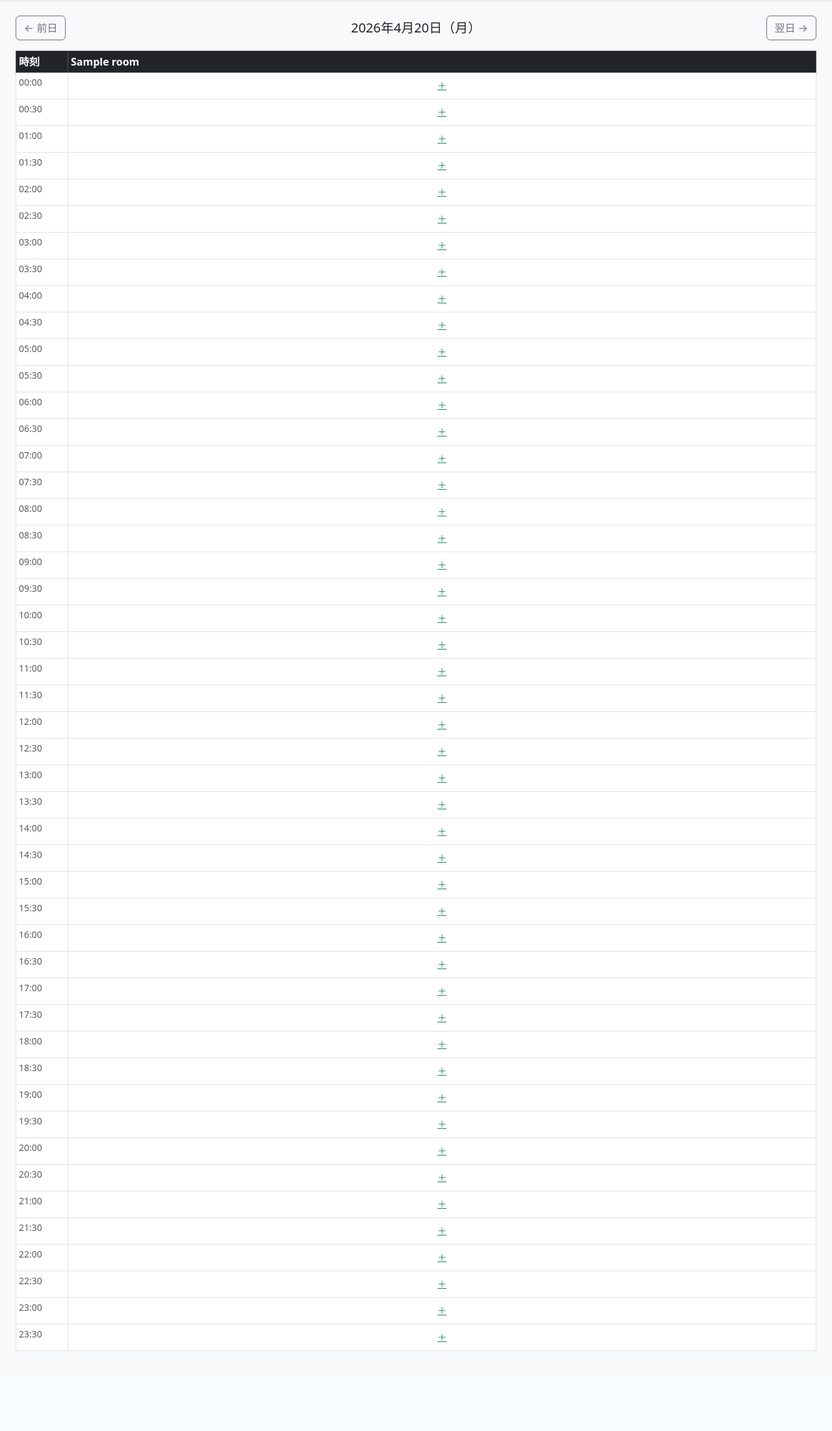
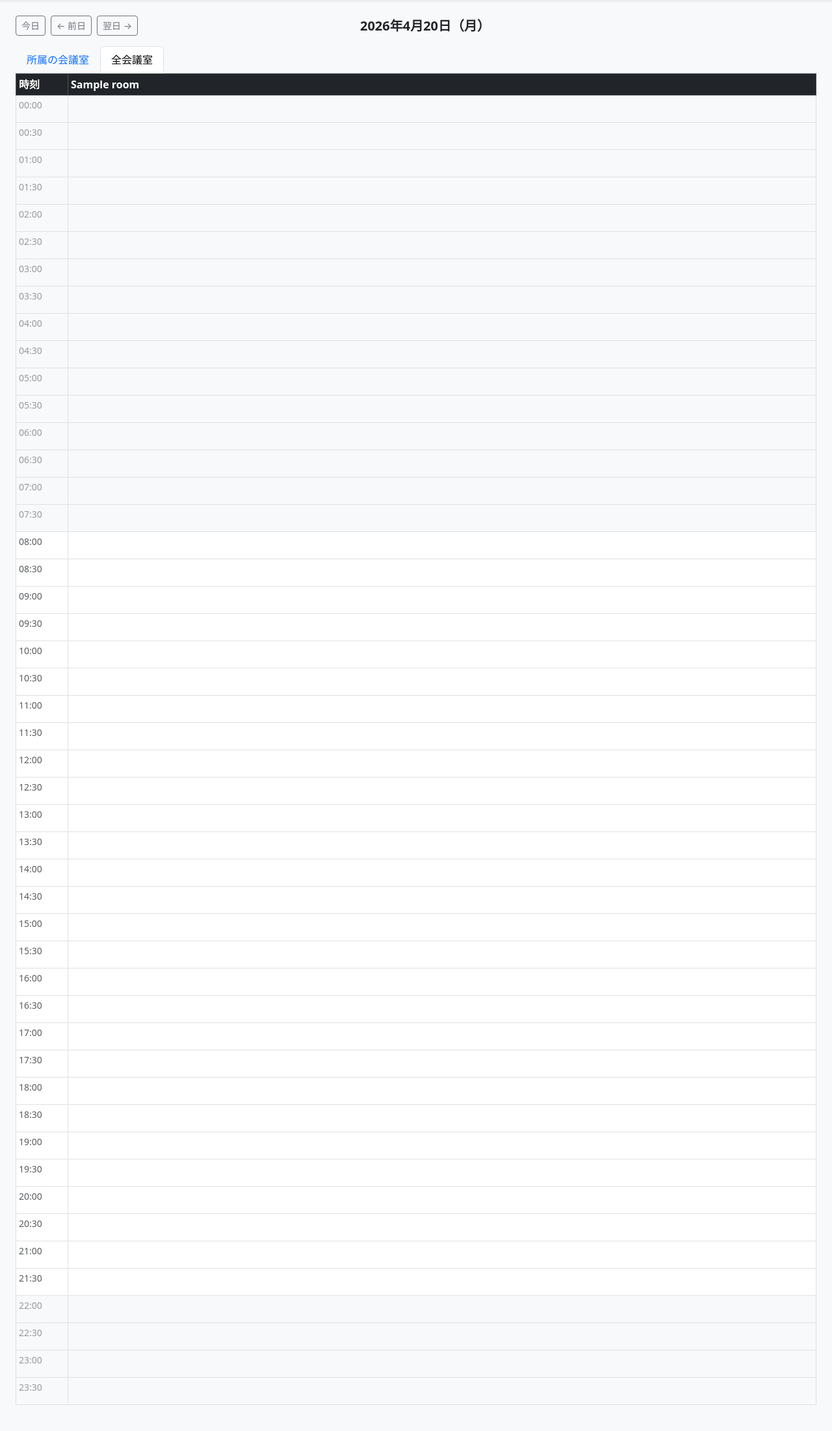
Before and after one commit to umidori/tko7_reserve_rooms, a Django app: page /calendar/ in a window 1280 px wide. Shown: the part 56-2259 px from the top of the page at 65% size. Before the commit the page ends 2136 px from the top, so only its background shows below. Run offline with Django 5.2, Linux system fonts and the light colour scheme; a user stored in the database is signed in; tables that the repository leaves empty hold one stand-in row (values such as "Sample post").

Commit message:
ホームでカレンダーページアクセスできるようにする、「＋」表示修正

```diff
--- a/config/settings.py
+++ b/config/settings.py
@@ -122,4 +122,4 @@ STATICFILES_DIRS = [BASE_DIR / "static",]
 # 実際のログイン画面URL
 LOGIN_URL = '/accounts/login/'
 # ログイン成功後のリダイレクト先
-LOGIN_REDIRECT_URL = '/'
+LOGIN_REDIRECT_URL = '/calendar/'
--- a/reservations/urls.py
+++ b/reservations/urls.py
@@ -11,7 +11,7 @@ from .views import (
 )
 
 urlpatterns = [
-    path('', login_required(home), name='home'),
+    path('', CalendarView.as_view(), name='home'),
 
     # F-04：日次カレンダー
     # /calendar/?date=YYYY-MM-DD でアクセスする
--- a/reservations/views.py
+++ b/reservations/views.py
@@ -42,7 +42,11 @@ class CalendarView(LoginRequiredMixin, TemplateView):
         except (TypeError, ValueError):
             target_date = date.today()  # 不正な値なら当日にフォールバック
 
+        filter_mode = self.request.GET.get('filter', 'all')  # TODO: 所属モデル実装後に 'dept' をデフォルトにする
+
         # is_active=True の会議室のみ取得（利用停止中は除外）
+        # TODO: 所属（Department）モデルと department_rooms が実装されたら
+        #       filter_mode == 'dept' の分岐でユーザーの所属に紐づく会議室を絞り込む
         rooms = Room.objects.filter(is_active=True).order_by('name')
 
         # 00:00〜23:30 を 30 分刻みで生成する
@@ -79,6 +83,8 @@ class CalendarView(LoginRequiredMixin, TemplateView):
             'next_date': target_date + timedelta(days=1),
             'rooms': rooms,
             'grid': grid,
+            'today': date.today(),
+            'filter_mode': filter_mode,
         })
         return context
 
--- /dev/null
+++ b/static/calendar.css
@@ -0,0 +1,78 @@
+/* ① 業務時間外の行を薄くする */
+.off-hours td {
+  background-color: #f8f9fa;
+  opacity: 0.6;
+}
+
+/* ② 業務時間（8:00〜21:00）の行を白地・強調 */
+.business-hours td {
+  background-color: #ffffff;
+}
+
+/* ③ 時刻カラムの固定幅 */
+.time-col {
+  width: 64px;
+  min-width: 64px;
+  font-size: 0.75rem;
+  color: #6c757d;
+  white-space: nowrap;
+}
+
+/* ④ 会議室カラムの最小幅（全会議室表示時の横スクロール対応） */
+.room-col {
+  min-width: 140px;
+}
+
+/* ⑤ 予約ブロック */
+.reservation-block {
+  background-color: #0d6efd;
+  color: #fff;
+  border-radius: 4px;
+  padding: 2px 6px;
+  font-size: 0.75rem;
+  cursor: pointer;
+  height: 100%;
+  overflow: hidden;
+}
+
+/* ⑥ 空きコマのホバー表示 */
+.empty-slot {
+  display: block;
+  height: 100%;
+  line-height: 36px;
+  text-decoration: none;
+}
+.empty-slot .plus-icon {
+  visibility: hidden;   /* display:none だと高さ0になりホバー不可になる */
+  color: #198754;
+  font-size: 0.8rem;
+  font-weight: bold;
+}
+.empty-slot:hover .plus-icon {
+  visibility: visible;
+}
+.empty-slot:hover {
+  background-color: #e8f5e9;
+}
+
+/* ⑦ カレンダー全体のスクロール制御 */
+.calendar-scroll-wrapper {
+  overflow-x: auto;
+  /* 縦スクロールはページ全体で行う（position: sticky でヘッダー固定） */
+}
+
+/* ⑧ テーブルヘッダーの固定（縦スクロール時に会議室名を見せ続ける） */
+.calendar-table thead th {
+  position: sticky;
+  top: 0;
+  z-index: 10;
+  background-color: #212529;
+}
+
+/* ⑨ 時刻列の左固定（横スクロール時に時刻を見せ続ける） */
+.time-col {
+  position: sticky;
+  left: 0;
+  z-index: 5;
+  background-color: #fff;
+}
--- a/templates/reservations/calendar.html
+++ b/templates/reservations/calendar.html
@@ -1,15 +1,39 @@
 {% extends "base.html" %}
+{% load static %}
+
+{% block extra_css %}
+  <link rel="stylesheet" href="{% static 'calendar.css' %}">
+{% endblock %}
+
 {% block content %}
 
-<div class="d-flex justify-content-between align-items-center mb-3">
-  <a href="?date={{ prev_date|date:'Y-m-d' }}" class="btn btn-outline-secondary">
-    ← 前日
-  </a>
-  <h5 class="mb-0">{{ target_date|date:"Y年n月j日（D）" }}</h5>
-  <a href="?date={{ next_date|date:'Y-m-d' }}" class="btn btn-outline-secondary">
-    翌日 →
-  </a>
+<div class="calendar-nav d-flex align-items-center justify-content-between mb-3">
+  <div class="d-flex gap-2">
+    <a href="?date={{ today|date:'Y-m-d' }}&filter={{ filter_mode }}"
+       class="btn btn-sm btn-outline-secondary">今日</a>
+    <a href="?date={{ prev_date|date:'Y-m-d' }}&filter={{ filter_mode }}"
+       class="btn btn-sm btn-outline-secondary">← 前日</a>
+    <a href="?date={{ next_date|date:'Y-m-d' }}&filter={{ filter_mode }}"
+       class="btn btn-sm btn-outline-secondary">翌日 →</a>
+  </div>
+  <h5 class="mb-0 fw-bold">{{ target_date|date:"Y年n月j日（D）" }}</h5>
+  <div style="width: 160px;"></div>  {# 右側の余白で中央揃えを維持 #}
 </div>
+
+<ul class="nav nav-tabs mb-0">
+  <li class="nav-item">
+    <a class="nav-link {% if filter_mode == 'dept' %}active{% endif %}"
+       href="?date={{ target_date|date:'Y-m-d' }}&filter=dept">
+      所属の会議室
+    </a>
+  </li>
+  <li class="nav-item">
+    <a class="nav-link {% if filter_mode == 'all' %}active{% endif %}"
+       href="?date={{ target_date|date:'Y-m-d' }}&filter=all">
+      全会議室
+    </a>
+  </li>
+</ul>
 
 <div class="table-responsive">
   <table class="table table-bordered table-sm">
@@ -23,7 +47,7 @@
     </thead>
     <tbody>
       {% for row in grid %}
-      <tr>
+      <tr class="{% if row.slot.hour < 8 or row.slot.hour >= 22 %}off-hours{% elif row.slot.hour >= 8 and row.slot.hour < 21 %}business-hours{% endif %}">
         <td class="text-muted small text-nowrap">
           {{ row.slot|time:"H:i" }}
         </td>
@@ -44,9 +68,8 @@
           {% else %}
             {# 空きコマ：クリックで予約作成へ #}
             <a href="#"
-               class="d-block text-center text-success small"
-               style="height:100%; line-height:36px;">
-              ＋
+               class="empty-slot text-center">
+              <span class="plus-icon">＋予約</span>
             </a>
           {% endif %}
         </td>
```
